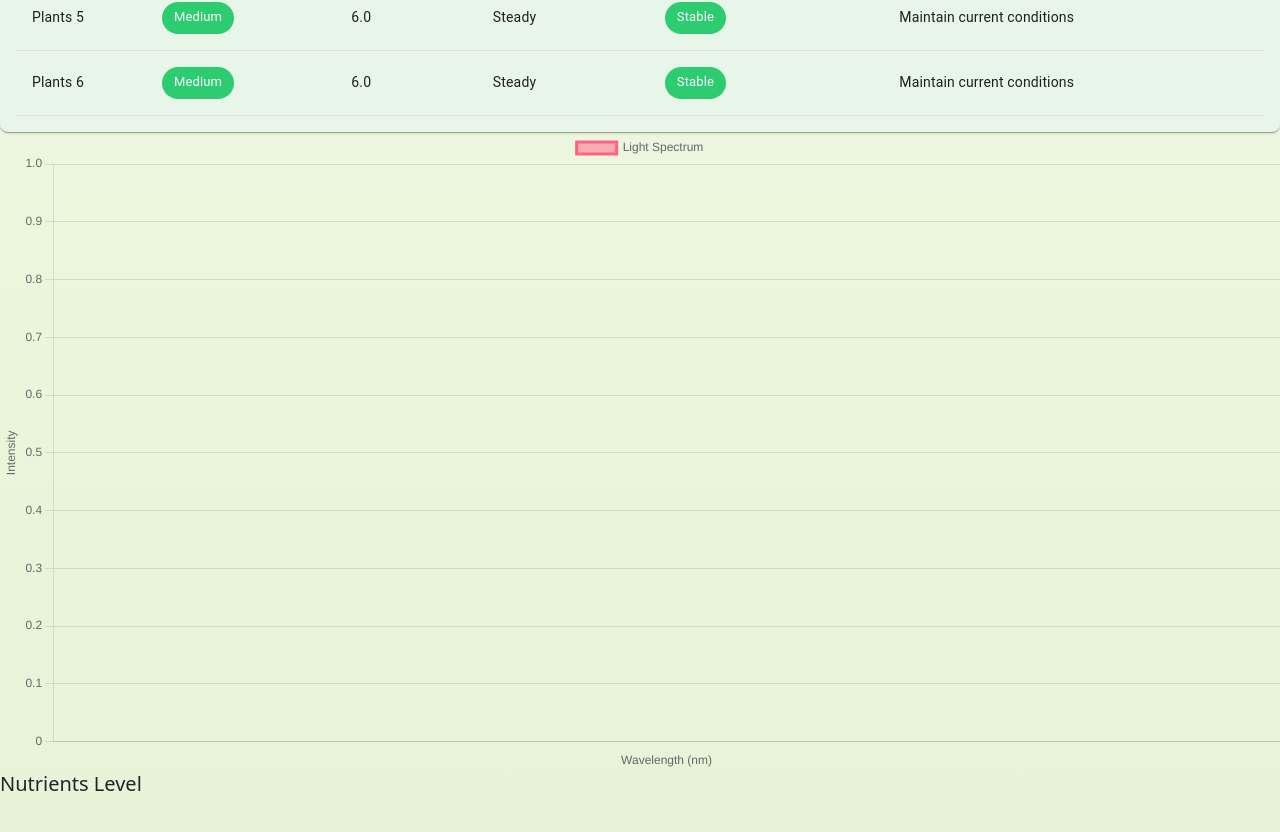
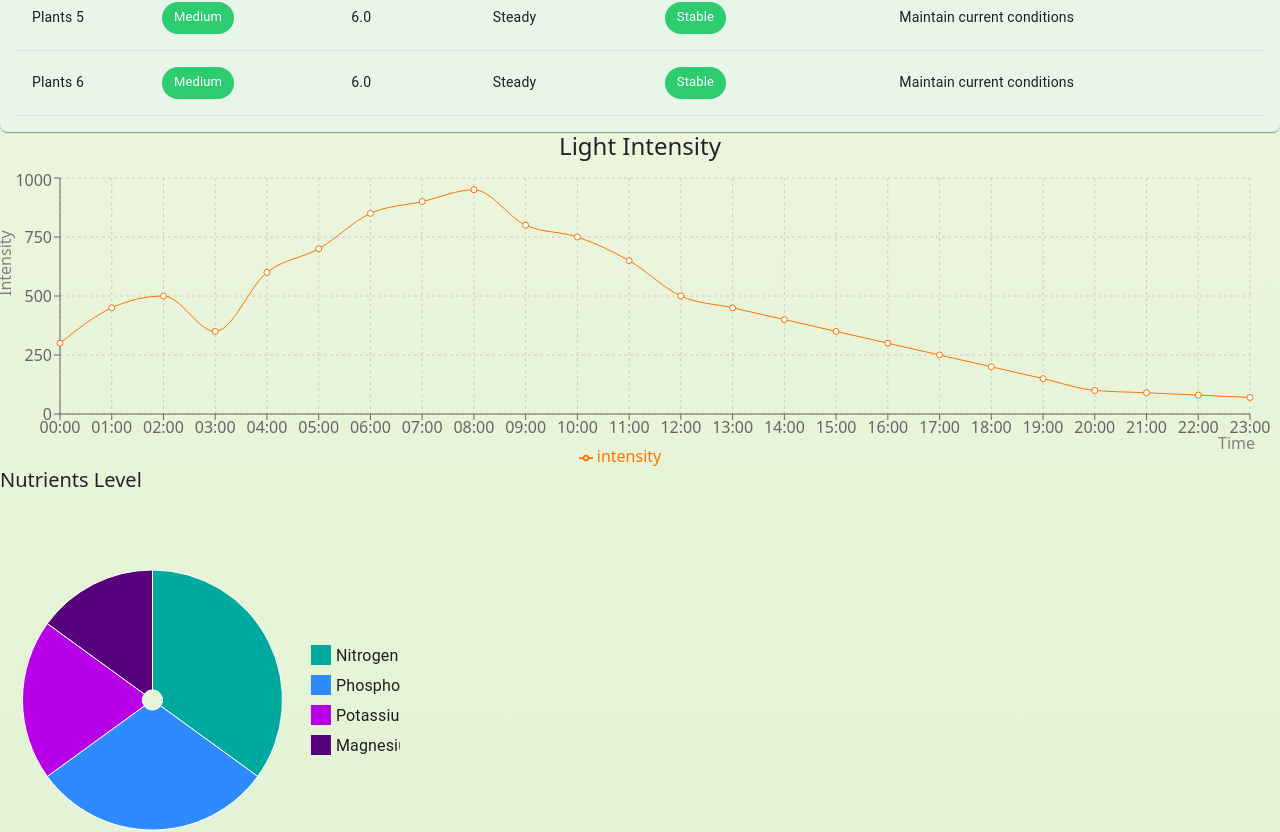
Before and after one commit to lolomoguzu/AI-Monitoring, a React (Vite) app in the folder Monitoring/: page /dashboard in a window 1280 px wide. Shown: the part 1178-2010 px from the top of the page. Built offline with nearby package versions, Linux system fonts and the light colour scheme.

Commit message:
I added light sensor

```diff
--- a/Monitoring/src/Pages/Dashboard.tsx
+++ b/Monitoring/src/Pages/Dashboard.tsx
@@ -39,7 +39,7 @@ const Dashboard: React.FC = () => {
       {/* Plants Preview */}
 
       <PlantsPreview />
-      <LightSensor wavelengths={[]} intensities={[]} />
+      <LightSensor />
       {/* Plant Nutrients Chart */}
 
       <PlantNutrients />
--- a/Monitoring/src/SensorComponents/Light.tsx
+++ b/Monitoring/src/SensorComponents/Light.tsx
@@ -1,77 +1,91 @@
-import { Line } from "react-chartjs-2";
+//import React, { useState, useEffect } from "react";
 import {
-  Chart as ChartJS,
-  ChartOptions,
-  ChartData,
-  CategoryScale,
-  LinearScale,
-  PointElement,
-  LineElement,
-  Title,
+  LineChart,
+  Line,
+  XAxis,
+  YAxis,
+  CartesianGrid,
   Tooltip,
   Legend,
-} from "chart.js";
+  ResponsiveContainer,
+} from "recharts";
 
-// Register necessary Chart.js components
-ChartJS.register(
-  CategoryScale,
-  LinearScale,
-  PointElement,
-  LineElement,
-  Title,
-  Tooltip,
-  Legend
-);
-
-// Define types for props
-interface SpectrumChartProps {
-  wavelengths: number[];
-  intensities: number[];
+interface LightData {
+  time: string;
+  intensity: number;
 }
 
-const SpectrumChart: React.FC<SpectrumChartProps> = ({
-  wavelengths,
-  intensities,
-}) => {
-  // Define chart data
-  const data: ChartData<"line"> = {
-    labels: wavelengths,
-    datasets: [
-      {
-        label: "Light Spectrum",
-        data: intensities,
-        borderColor: "rgb(255, 99, 132)",
-        backgroundColor: "rgba(255, 99, 132, 0.5)",
-        fill: true,
-      },
-    ],
-  };
+const sampleData: LightData[] = [
+  { time: "00:00", intensity: 300 },
+  { time: "01:00", intensity: 450 },
+  { time: "02:00", intensity: 500 },
+  { time: "03:00", intensity: 350 },
+  { time: "04:00", intensity: 600 },
+  { time: "05:00", intensity: 700 },
+  { time: "06:00", intensity: 850 },
+  { time: "07:00", intensity: 900 },
+  { time: "08:00", intensity: 950 },
+  { time: "09:00", intensity: 800 },
+  { time: "10:00", intensity: 750 },
+  { time: "11:00", intensity: 650 },
+  { time: "12:00", intensity: 500 },
+  { time: "13:00", intensity: 450 },
+  { time: "14:00", intensity: 400 },
+  { time: "15:00", intensity: 350 },
+  { time: "16:00", intensity: 300 },
+  { time: "17:00", intensity: 250 },
+  { time: "18:00", intensity: 200 },
+  { time: "19:00", intensity: 150 },
+  { time: "20:00", intensity: 100 },
+  { time: "21:00", intensity: 90 },
+  { time: "22:00", intensity: 80 },
+  { time: "23:00", intensity: 70 },
+];
 
-  // Chart options
-  const options: ChartOptions<"line"> = {
-    responsive: true,
-    plugins: {
-      legend: {
-        display: true,
-      },
-    },
-    scales: {
-      x: {
-        title: {
-          display: true,
-          text: "Wavelength (nm)",
-        },
-      },
-      y: {
-        title: {
-          display: true,
-          text: "Intensity",
-        },
-      },
-    },
-  };
+// const LightMonitoring: React.FC = () => {
+//   const [data, setData] = useState<LightData[]>(sampleData);
 
-  return <Line data={data} options={options} />;
+//   useEffect(() => {
+//     const fetchData = async () => {
+//       try {
+//         const response = await fetch("/api/light-intensity"); // Replace with your actual API endpoint
+//         const jsonData: LightData[] = await response.json();
+//         setData(jsonData);
+//       } catch (error) {
+//         console.error("Error fetching data:", error);
+//       }
+//     };
+
+//     fetchData();
+//     const interval = setInterval(fetchData, 5000); // Fetch new data every 5 seconds
+
+//     return () => clearInterval(interval);
+//   }, []);
+
+const Light = () => {
+  return (
+    <div style={{ width: "100%" }}>
+      <h4 className="text-center">Light Intensity</h4>
+      <ResponsiveContainer width="100%" height={300}>
+        <LineChart
+          data={sampleData}
+          margin={{ top: 10, right: 30, left: 0, bottom: 0 }}
+        >
+          <CartesianGrid strokeDasharray="3 3" />
+          <XAxis
+            dataKey="time"
+            label={{ value: "Time", position: "insideBottomRight", offset: -5 }}
+          />
+          <YAxis
+            label={{ value: "Intensity", angle: -90, position: "insideLeft" }}
+          />
+          <Tooltip />
+          <Legend />
+          <Line type="monotone" dataKey="intensity" stroke="#ff7300" />
+        </LineChart>
+      </ResponsiveContainer>
+    </div>
+  );
 };
 
-export default SpectrumChart;
+export default Light;
```
